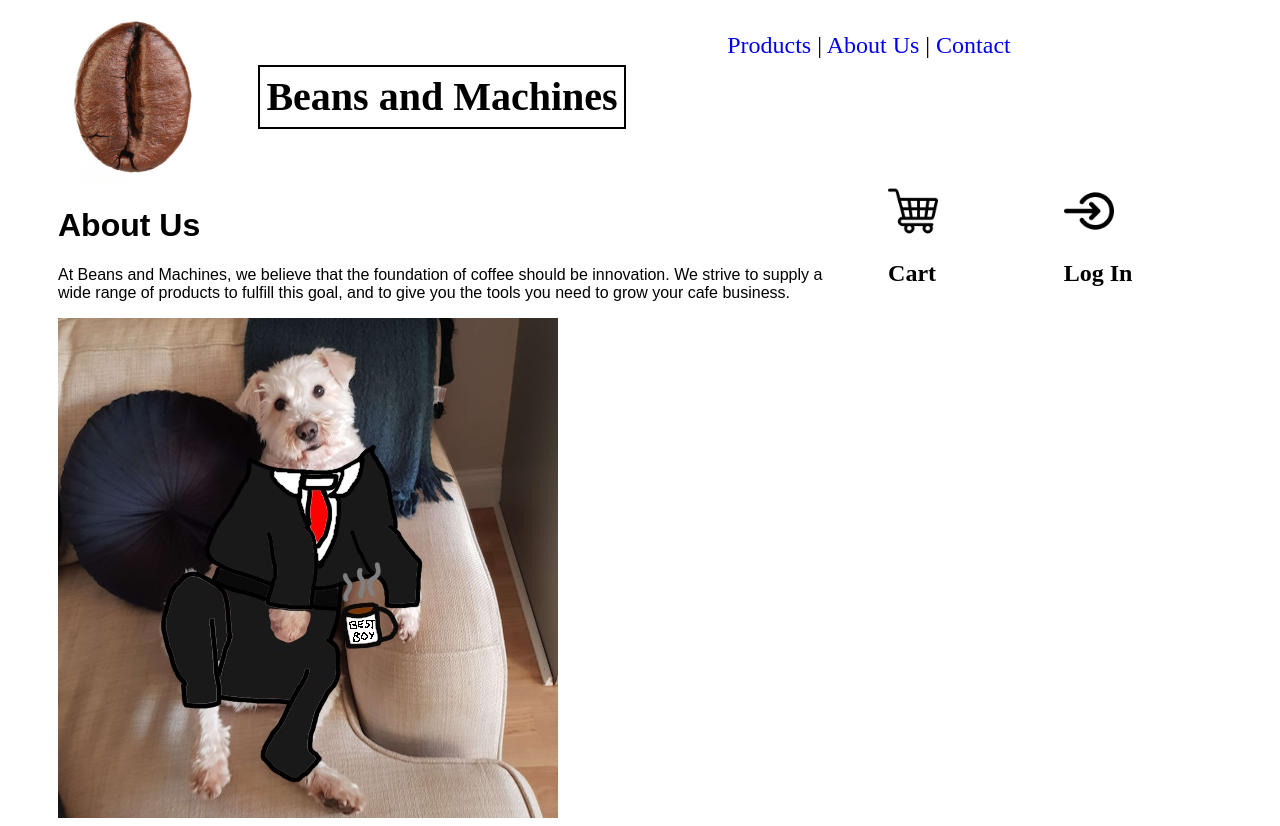
After one commit to WarpedNet/Beans-and-Machines, a PHP site: page /aboutUs.php in a window 1280 px wide. The commit adds this page. Run offline with PHP 8.4, Linux system fonts and the light colour scheme.

Commit message:
Created new pages

```diff
--- a/CSS/header.css
+++ b/CSS/header.css
@@ -13,14 +13,16 @@
 	font-size: 1.5em;
 	vertical-align: top;
 }
+
 .title-left a {
 	text-decoration: none;
 }
-.title-left a:visited {
-	color: black;
-}
+
 .title-left a:hover {
 	color: red;
+}
+.title-left a:focus {
+	color: blue;
 }
 .title-right {
 	float: right;
--- a/CSS/index.css
+++ b/CSS/index.css
@@ -1,3 +1,9 @@
 .data {
 	padding: 0.5vw 0.5vw 0.5vw 0.5vw;
 }
+
+p, h1, img {
+	margin-left: 50px;
+	margin-right: 50px;
+	style="font-family:sans-serif;"
+}
--- /dev/null
+++ b/aboutUs.php
@@ -0,0 +1,12 @@
+<link rel="stylesheet" type="text/css" href="CSS/index.css">
+
+<?php require 'layout/header.php'; ?>
+
+<div class="main-content">
+	<h1 style="font-family:sans-serif;">About Us</h1>
+	<p style="font-family:sans-serif;">At Beans and Machines, we believe that the foundation of coffee should be innovation.
+	We strive to supply a wide range of products to fulfill this goal, and to give you the tools you need to grow your cafe business.</p>
+	<img src="Images/ceo.jpg" alt="CEO" width="500" height="500">
+</div>
+
+<?php require 'layout/footer.php'; ?>
--- a/layout/header.php
+++ b/layout/header.php
@@ -12,7 +12,7 @@
         <span class="title-left">
             <img src="Images/ChangeMe.jpg", width=150vw>
             <strong>Beans and Machines</strong>
-            <p class="title-links"><a href="">Products</a> | <a href="">About Us</a> | <a href="">Contact</a></p>
+            <p class="title-links"><a href="index.php">Products</a> | <a href="aboutUs.php">About Us</a> | <a href="contact.php">Contact</a></p>
         </span>
         <span class="title-right">
             <div class="title-buttons">
```
Also changed, not shown: contact.php (added, +12 -0 lines), Images/ceo.jpg (added), Images/kermit.jpg (added).
